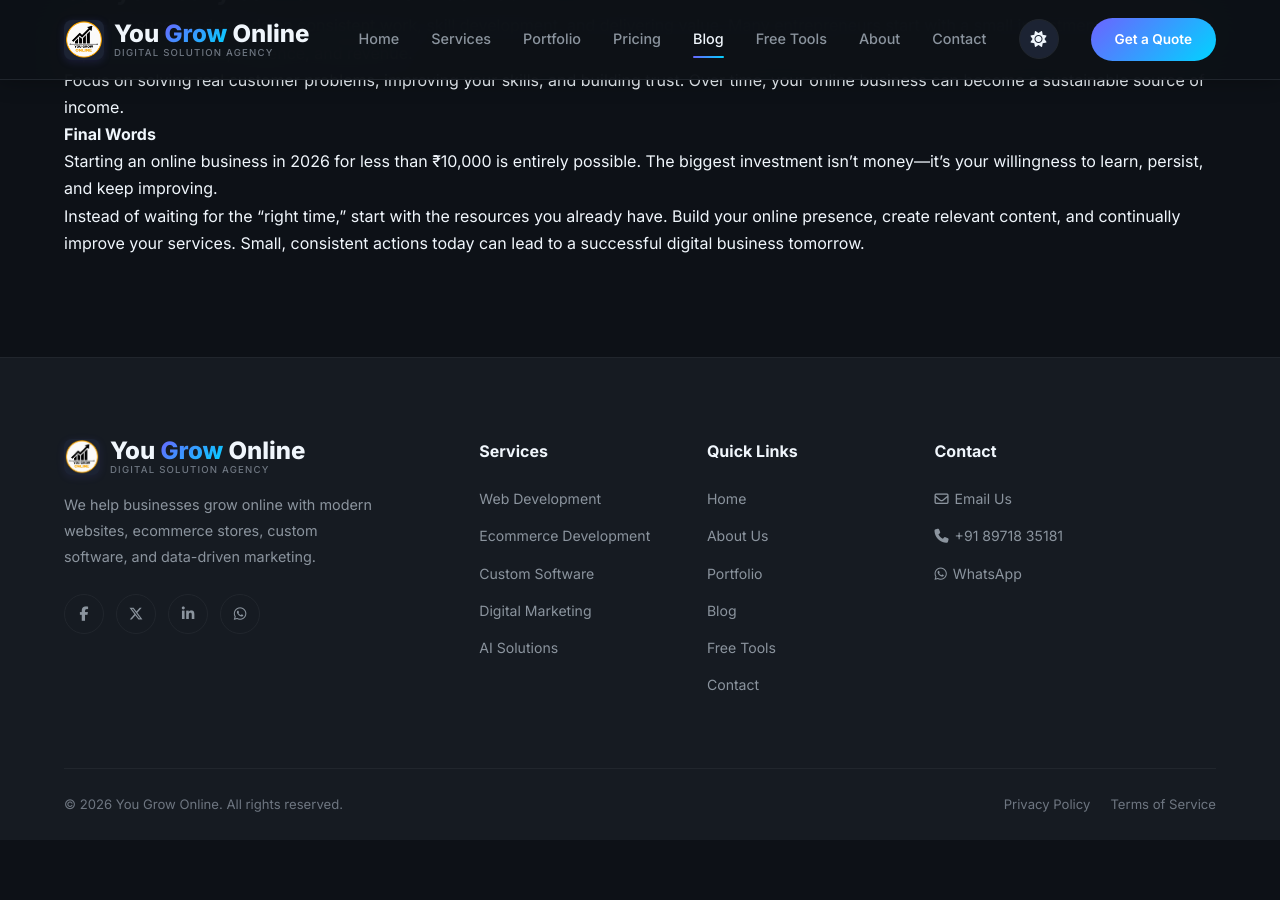
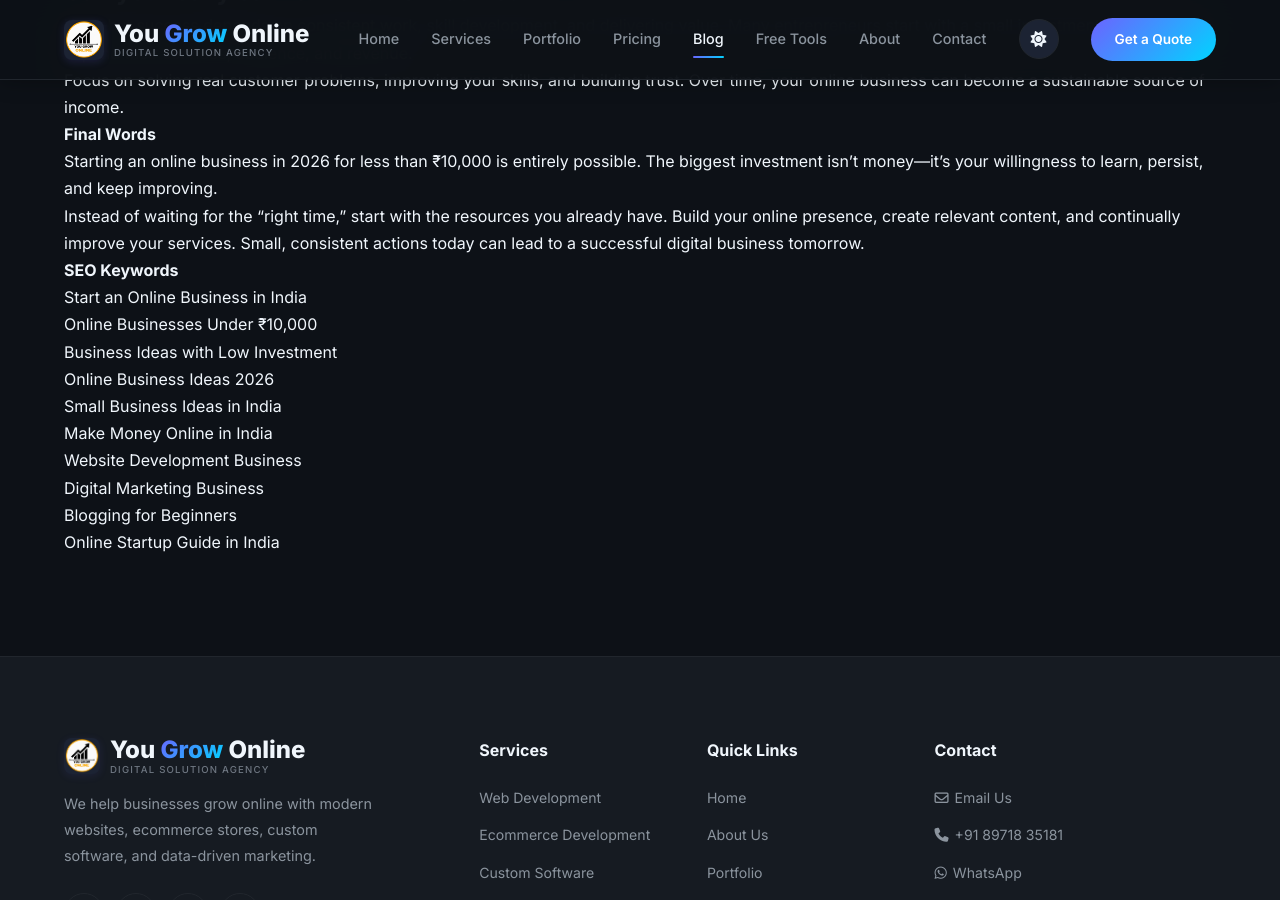
Before and after one commit to dileepkr1996c-arch/You-Grow-Online, a Jekyll site: the page built from _posts/2026-07-05-na.md, in a window 1280 px wide and 900 px high, scrolled down 4801 px. Built offline with Jekyll 4.4.1, drawn with Linux system fonts in a browser that asks for light colours; before the commit the page ends 5641 px from its top, so only the background shows below that.

Commit message:
Update Blog Posts “2026-07-05-na”

```diff
--- a/_posts/2026-07-05-na.md
+++ b/_posts/2026-07-05-na.md
@@ -232,3 +232,27 @@ Focus on solving real customer problems, improving your skills, and building tru
 Starting an online business in 2026 for less than ₹10,000 is entirely possible. The biggest investment isn't money—it's your willingness to learn, persist, and keep improving.
 
 Instead of waiting for the "right time," start with the resources you already have. Build your online presence, create relevant content, and continually improve your services. Small, consistent actions today can lead to a successful digital business tomorrow.
+
+
+
+#### SEO Keywords
+
+Start an Online Business in India
+
+Online Businesses Under ₹10,000
+
+Business Ideas with Low Investment
+
+Online Business Ideas 2026
+
+Small Business Ideas in India
+
+Make Money Online in India
+
+Website Development Business
+
+Digital Marketing Business
+
+Blogging for Beginners
+
+Online Startup Guide in India
```
